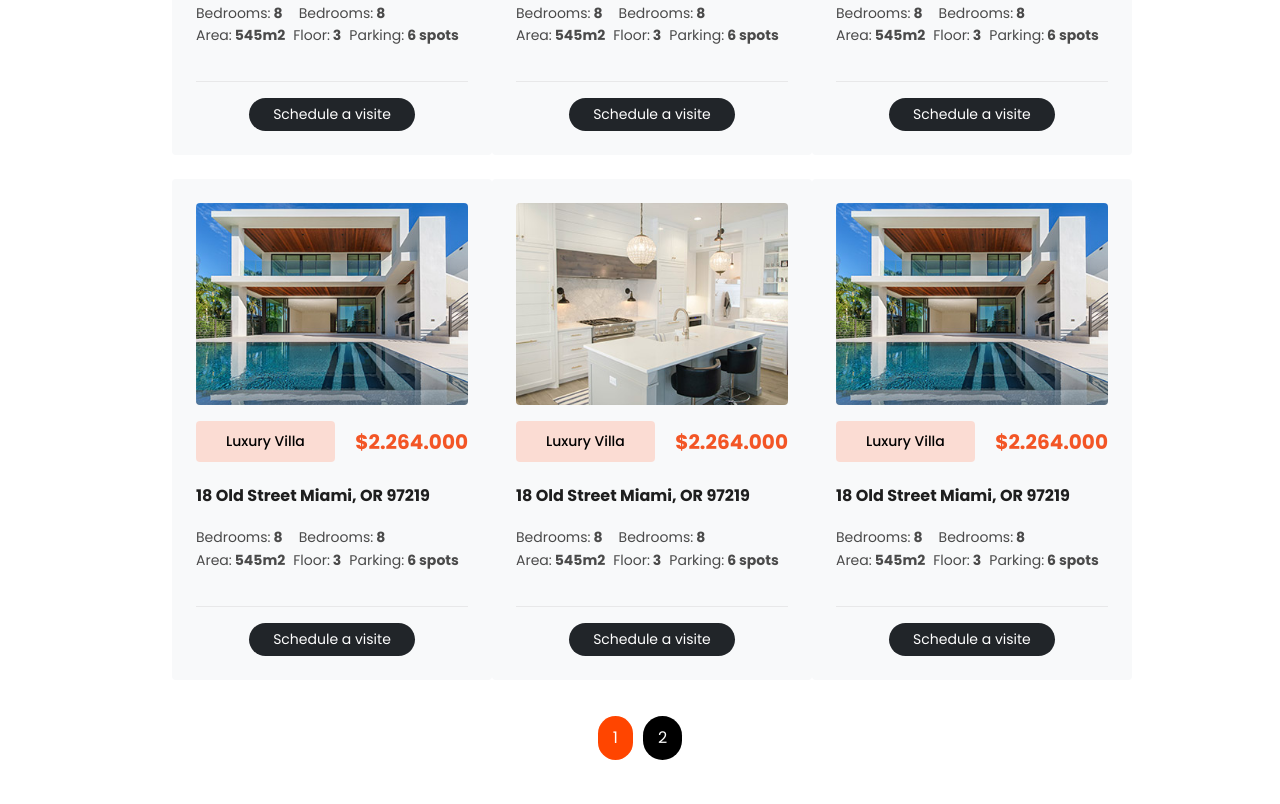
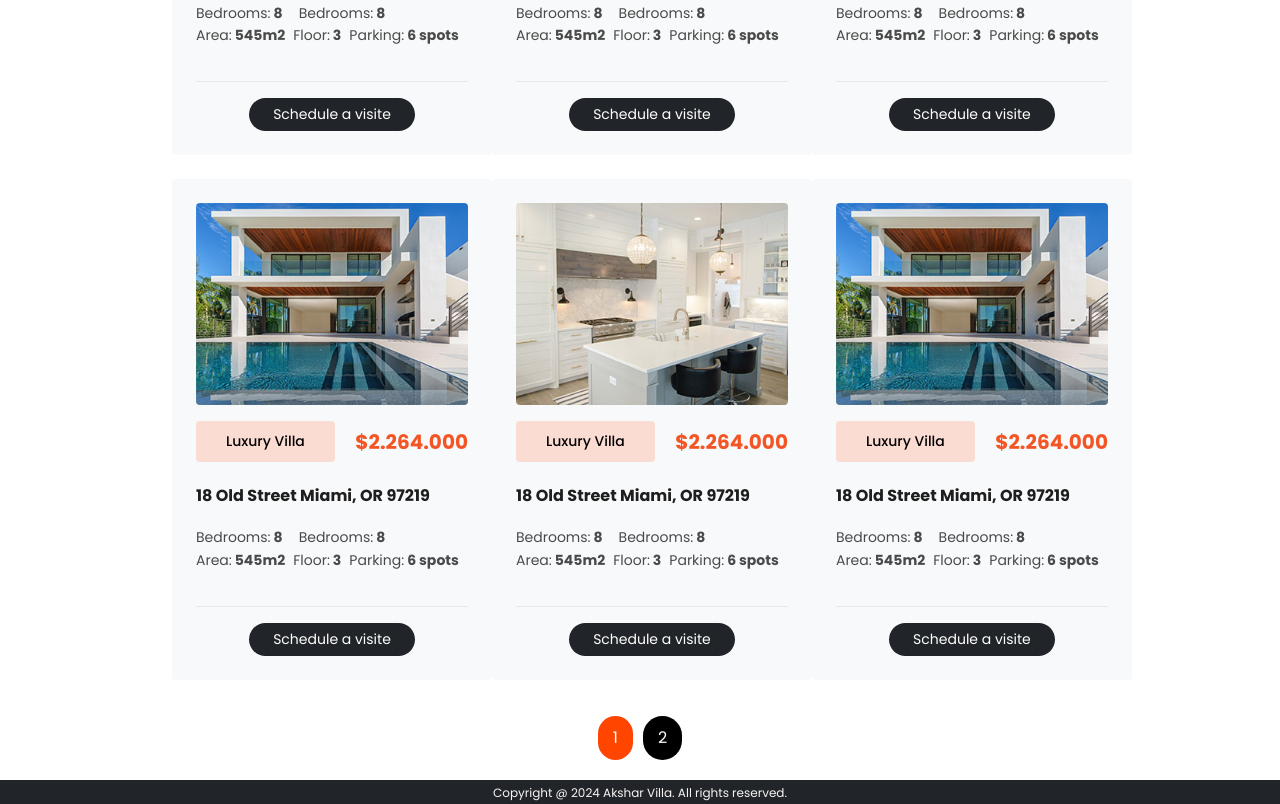
Before and after one commit to AmbikaFrontEndSoni/aksharvilla, a plain HTML site: page properties.html in a window 1280 px wide. Shown: the part 1576-2380 px from the top of the page. Before the commit the page ends 2356 px from the top, so only its background shows below. Drawn offline with nearby package versions, Linux system fonts and the light colour scheme.

Commit message:
Update properties.html

```diff
--- a/properties.html
+++ b/properties.html
@@ -806,7 +806,11 @@
           </div>
         </div>
         </div>
-
+            <footer class="container-fluid bg-dark text-center">
+      <span class="footer_text">
+        Copyright @ 2024 Akshar Villa. All rights reserved.</span
+      >
+    </footer>
       <script src="https://cdnjs.cloudflare.com/ajax/libs/jquery/2.1.3/jquery.min.js"></script>
       <script src="https://cdnjs.cloudflare.com/ajax/libs/jquery.isotope/2.2.2/isotope.pkgd.min.js"></script>
       <script>
```
